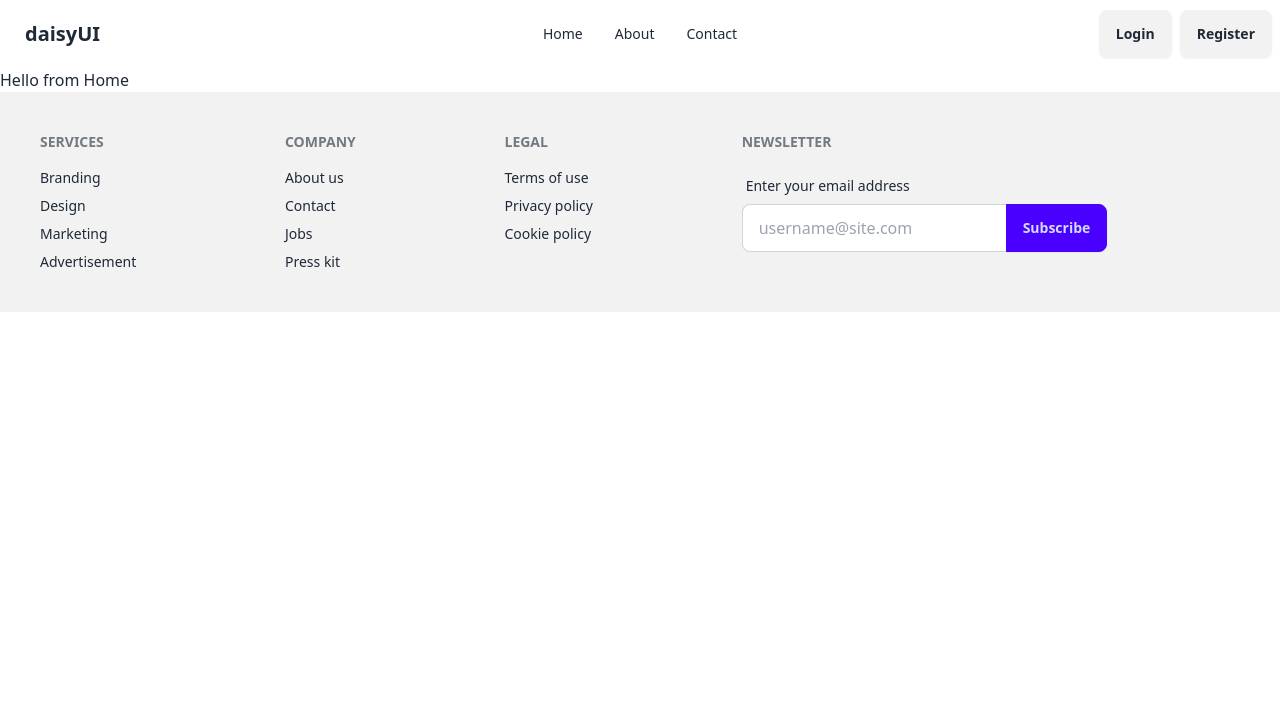
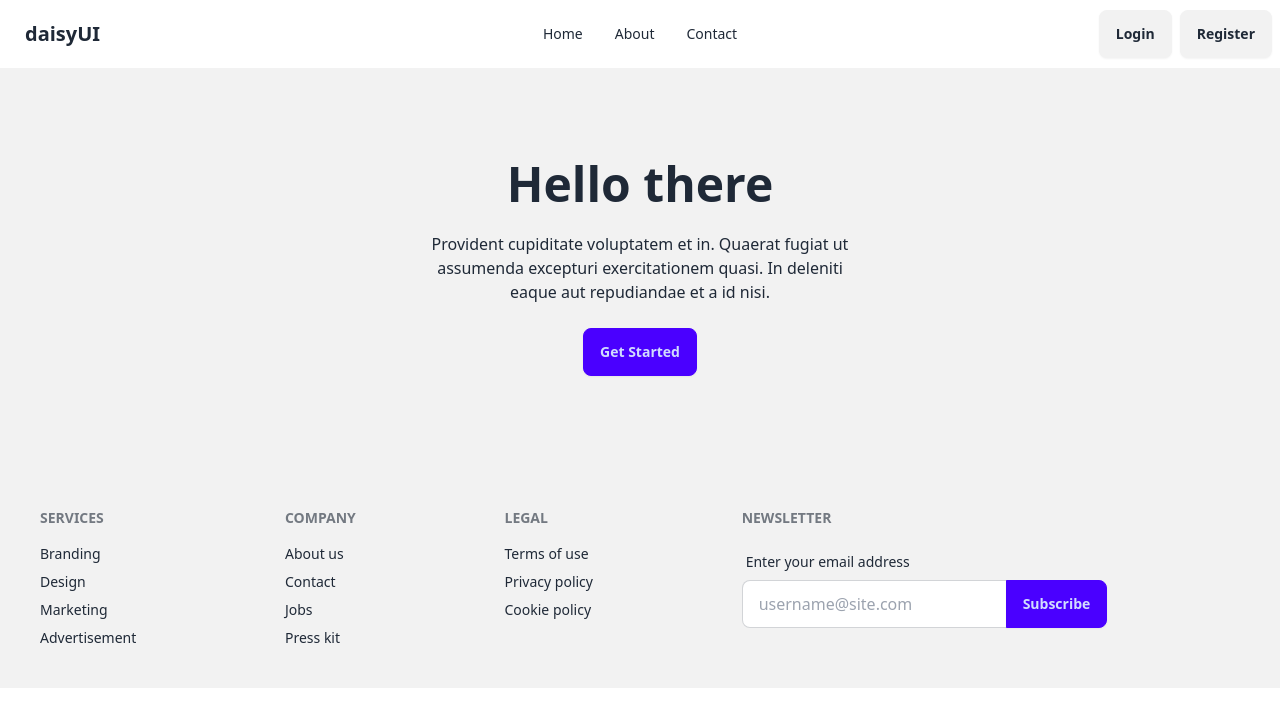
Before and after one commit to SenWan/recipe-share, a React (Vite) app: page / in a window 1280 px wide. Shown: the top 726 px of the page. Built offline with nearby package versions, Linux system fonts and the light colour scheme.

Commit message:
banner added

```diff
--- /dev/null
+++ b/src/components/home/Banner.jsx
@@ -0,0 +1,15 @@
+const Banner = () => {
+    return (
+        <div className="hero min-h-[400px] bg-base-200">
+        <div className="hero-content text-center">
+          <div className="max-w-md">
+            <h1 className="text-5xl font-bold">Hello there</h1>
+            <p className="py-6">Provident cupiditate voluptatem et in. Quaerat fugiat ut assumenda excepturi exercitationem quasi. In deleniti eaque aut repudiandae et a id nisi.</p>
+            <button className="btn btn-primary">Get Started</button>
+          </div>
+        </div>
+      </div>
+    );
+};
+
+export default Banner;
--- a/src/pages/Home.jsx
+++ b/src/pages/Home.jsx
@@ -1,7 +1,9 @@
+import Banner from "../components/home/Banner";
+
 const Home = () => {
     return (
         <div>
-            <h1>Hello from Home</h1>
+            <Banner></Banner>
         </div>
     );
 };
```
